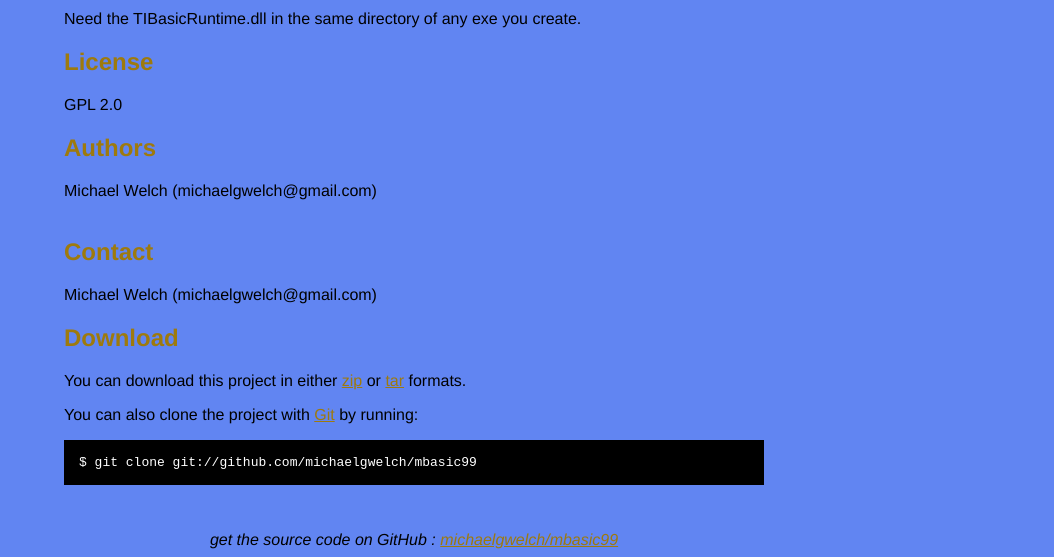
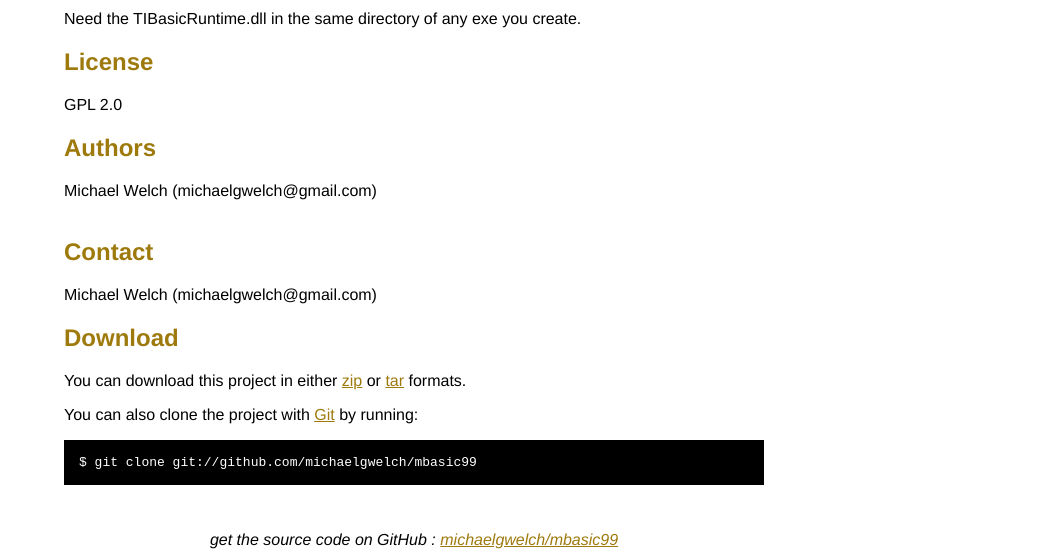
Before and after one commit to michaelgwelch/mbasic99, a plain HTML site: page index.html in a window 1280 px wide. Shown: the part 316-873 px from the top of the page, without its empty margins (226-1280 px from the left). Drawn offline with Linux system fonts and the light colour scheme.

Commit message:
changed background-color to something sane.

```diff
--- a/index.html
+++ b/index.html
@@ -8,7 +8,7 @@
   <style type="text/css">
     body {
       margin-top: 1.0em;
-      background-color: #6185f2;
+      background-color: #ffffff;
       font-family: Helvetica, Arial, FreeSans, san-serif;
       color: #000000;
     }
```
